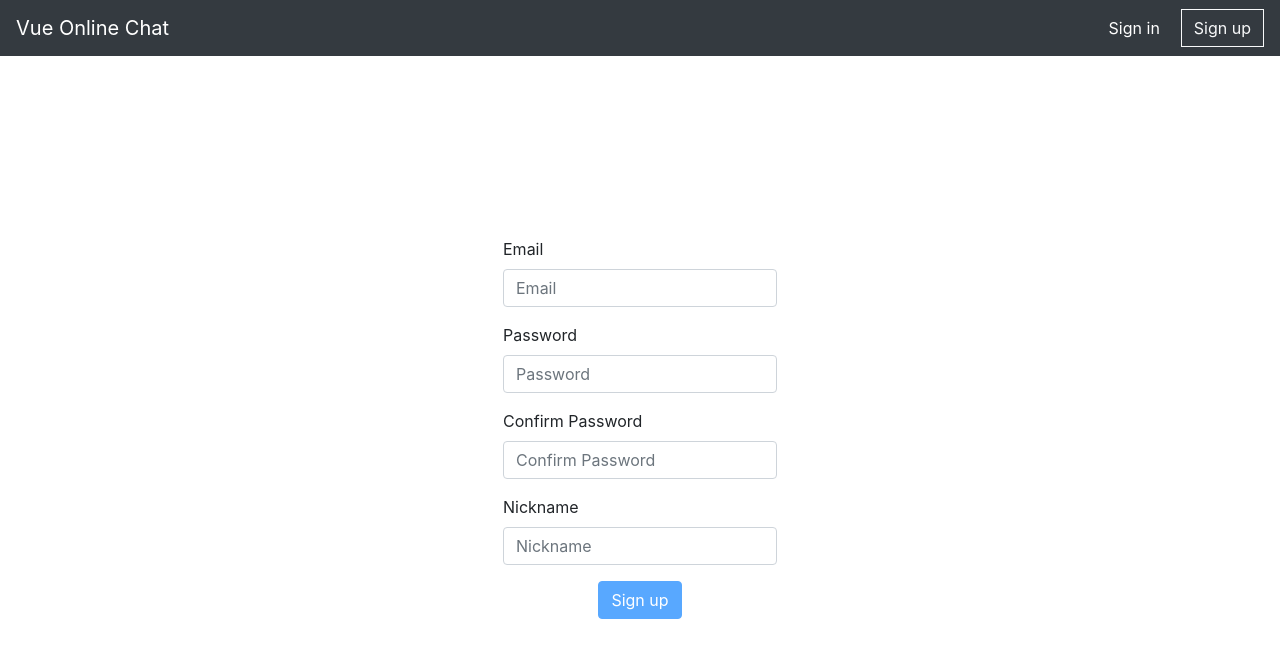
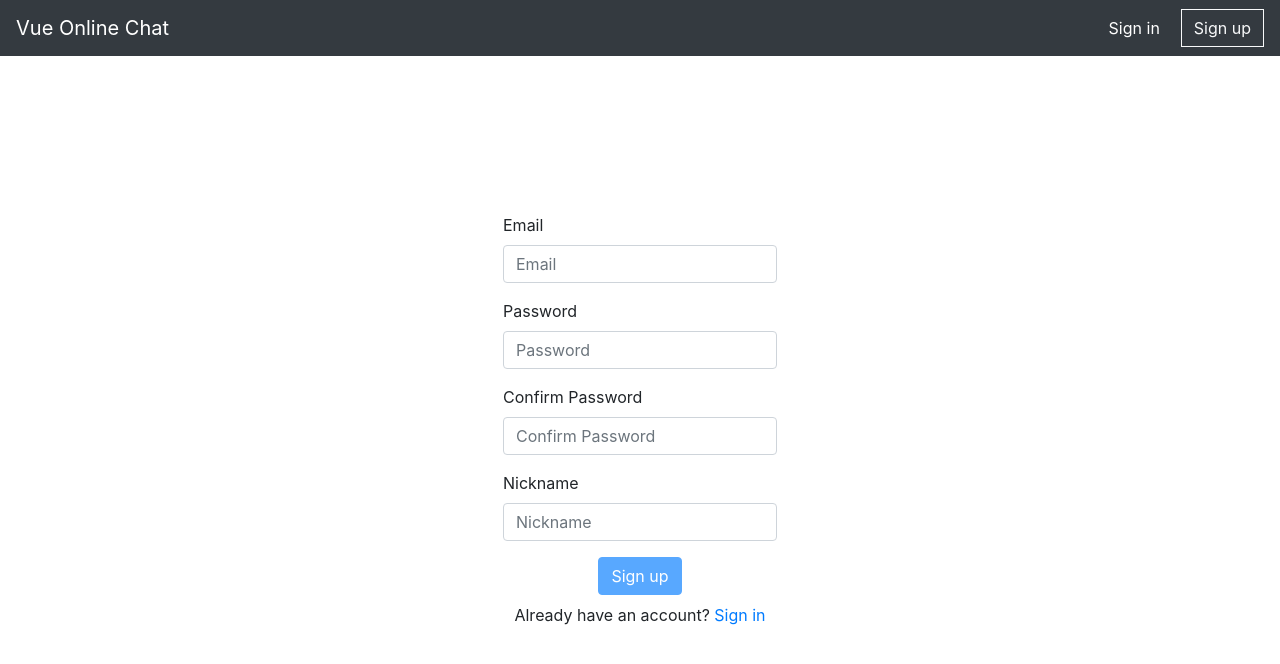
Before and after one commit to kaguya3222/vue-online-chat, a Vue app: page /signUp in a window 1280 px wide. Shown: the top 664 px of the page. Built offline with nearby package versions, Linux system fonts and the light colour scheme; no server answers; the database is empty.

Commit message:
Added "Already registered" and "Don't have an account buttons"

```diff
--- a/src/pages/PageAuthorization.vue
+++ b/src/pages/PageAuthorization.vue
@@ -32,6 +32,10 @@
         <template v-else>Sign In</template>
       </b-button>
     </b-form>
+    <p class="mt-2">
+      Don't have an account?
+      <router-link :to="{ name: 'SignUp' }">Sign up</router-link>
+    </p>
     <span v-if="isAuthorizingFailed" class="text-danger mt-1"
       >Invalid email or password</span
     >
--- a/src/pages/PageRegistration.vue
+++ b/src/pages/PageRegistration.vue
@@ -20,6 +20,10 @@
         <template v-else>Sign up</template>
       </b-button>
     </b-form>
+    <p class="mt-2">
+      Already have an account?
+      <router-link :to="{ name: 'SignIn' }">Sign in</router-link>
+    </p>
   </div>
 </template>
 
```
